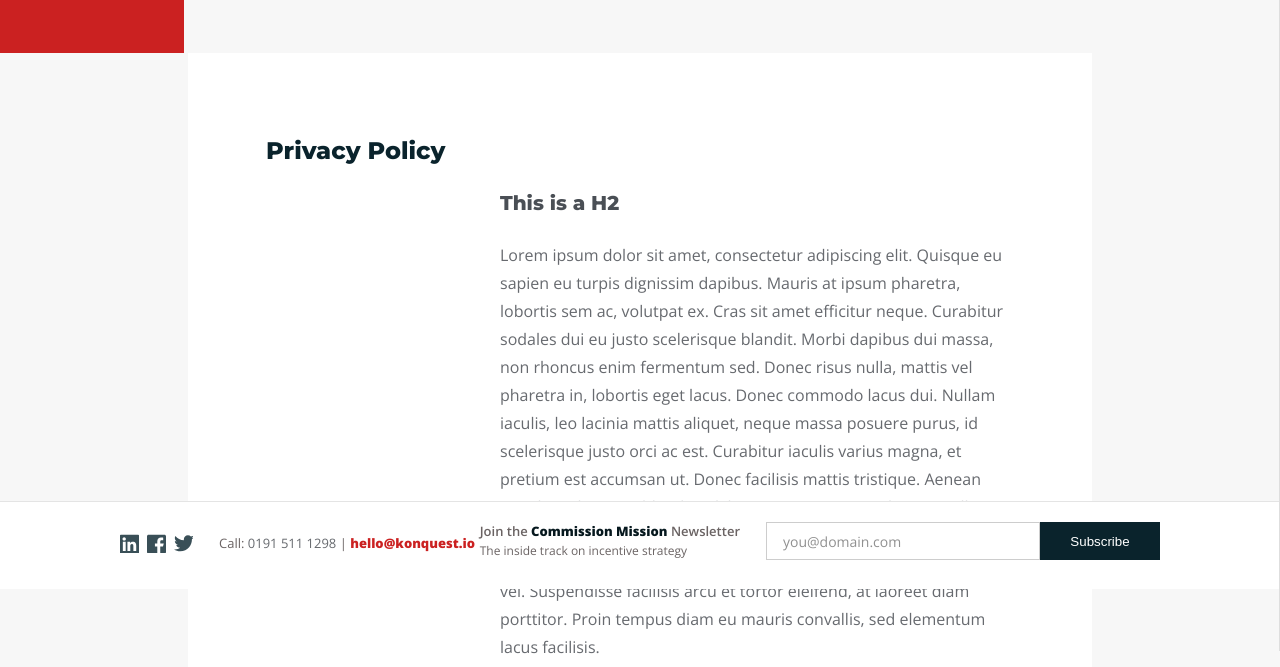
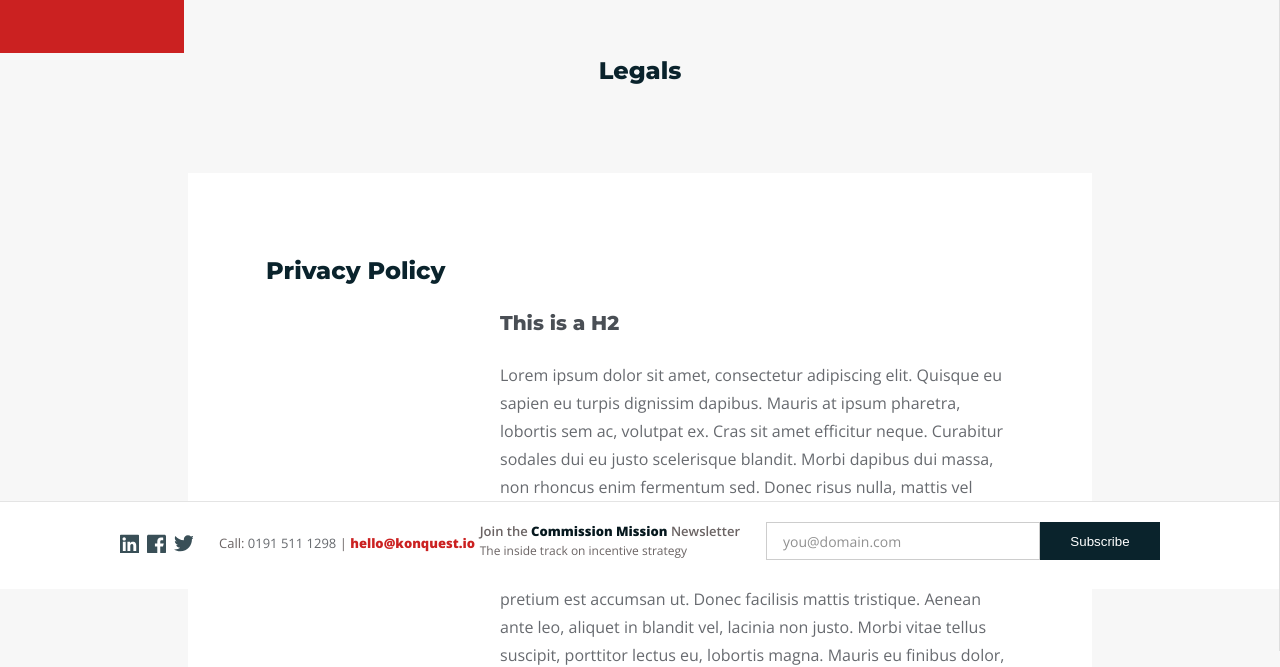
Before and after one commit to konquesthq/konquest-web, a Gatsby site: page /privacy in a window 1280 px wide. Shown: the part 149-816 px from the top of the page. Built offline with nearby package versions, Linux system fonts and the light colour scheme; Gatsby itself is replaced by a stand-in of ours; some packages are replaced by stand-ins of ours.

Commit message:
gh-29 Added legals header

```diff
--- a/src/components/legals.js
+++ b/src/components/legals.js
@@ -5,11 +5,12 @@ import "./legals.scss"
 
 const Legals = ({children}) => (
   <Layout className="legals">
-    <div>
-      <div className="contents">
+    <section>
+      <h1>Legals</h1>
+      <article className="contents">
         {children}
-      </div>
-    </div>
+      </article>
+    </section>
   </Layout>
 );
 
--- a/src/components/legals.scss
+++ b/src/components/legals.scss
@@ -6,13 +6,23 @@
 }
 
 .legals {
-  main > div {
+  main > section {
     @extend %grid;
+    grid-template-rows: auto 1fr;
+    grid-row-gap: 84px;
+
+    h1 {
+      grid-row: 1 / span 1;
+      grid-column: 1 / span 16;
+      margin-bottom: 0;
+    }
+
     .contents {
       background-color: white;
       padding: 80px 0 84px;
       margin-bottom: 80px;
       grid-column: 3 / span 12;
+      grid-row: 2 / span 1;
       display: grid;
       grid-template-rows: auto 1fr;
       grid-template-columns: repeat(12, 1fr);
```
